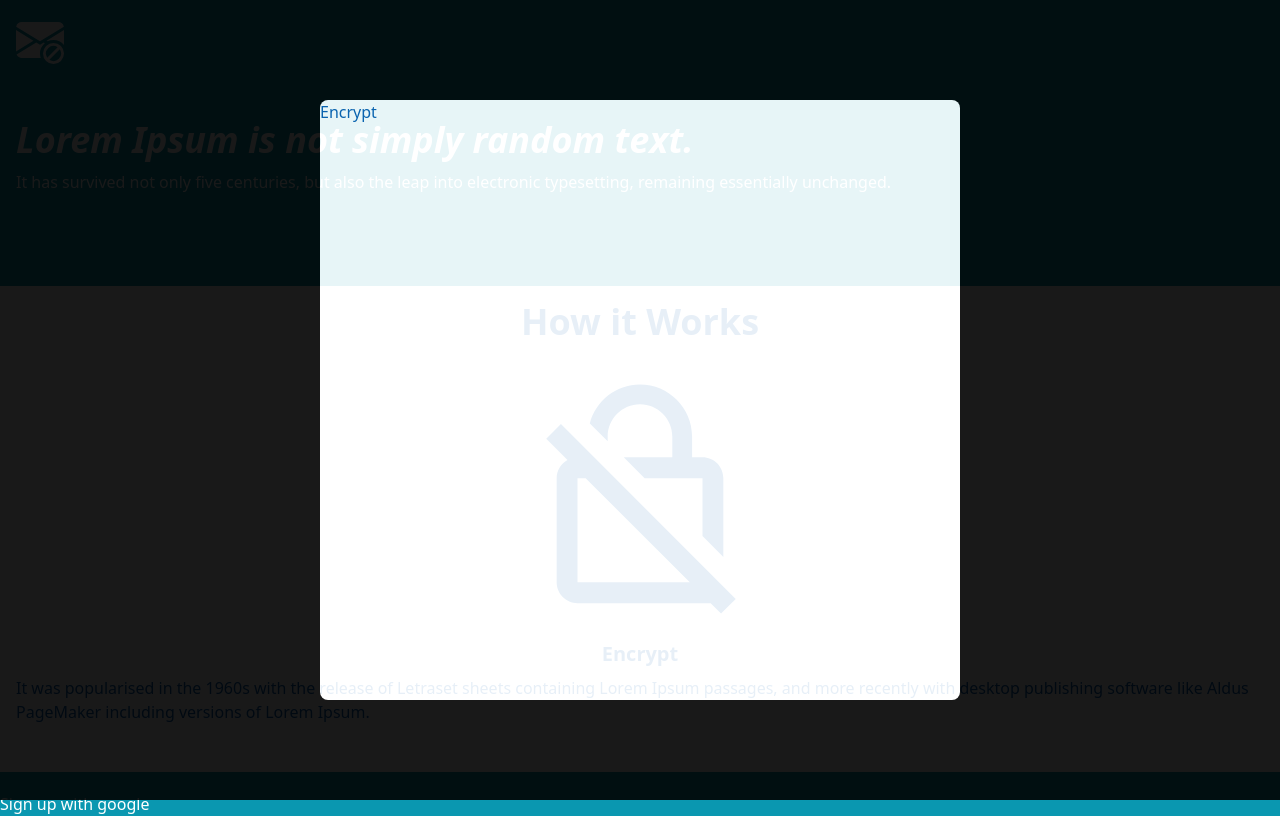
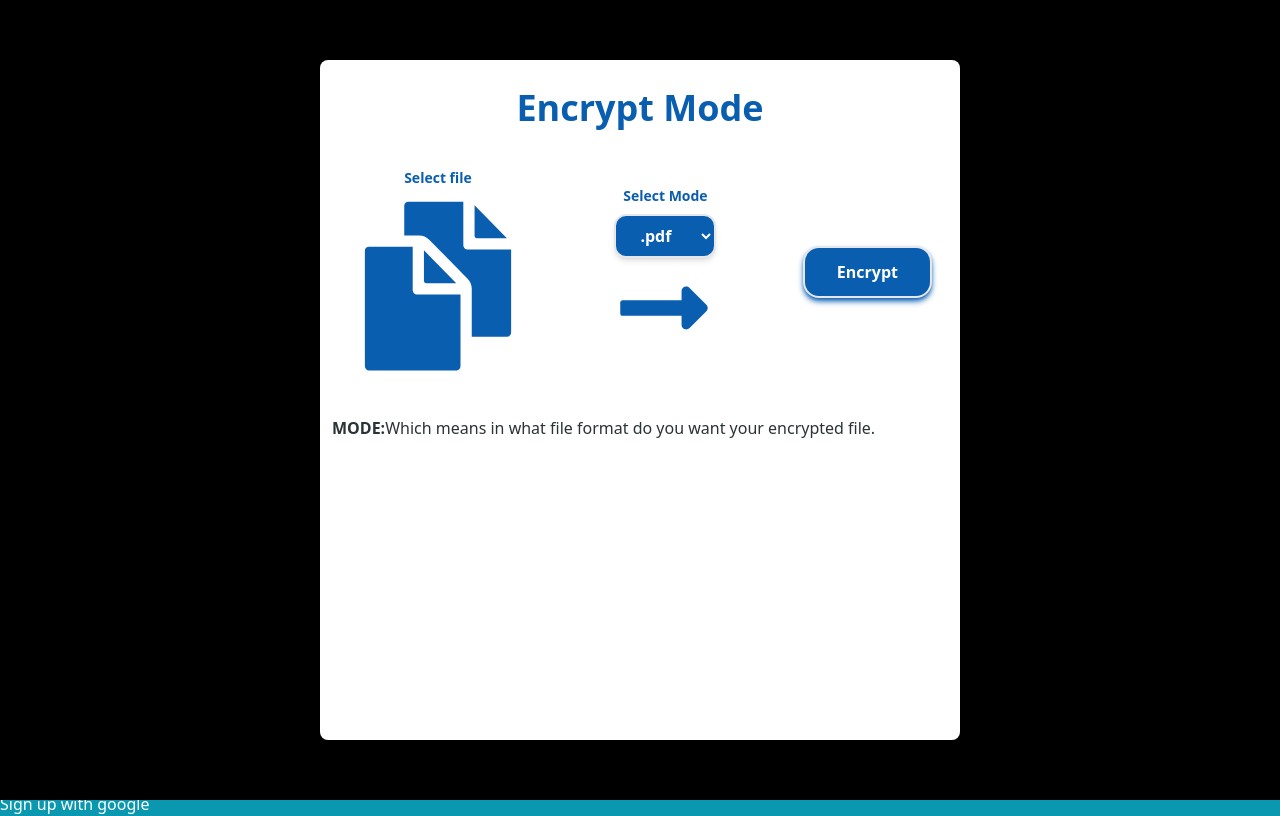
Before and after one commit to MichealKiezmen/4_in_1-frontend, a React (Vite) app: page /file-encryptor in a window 1280 px wide. Built offline with nearby package versions, Linux system fonts and the light colour scheme; no server answers.

Commit message:
Encrypt mode v1.0

```diff
--- a/src/components/File_Encryptor/encrypt_layout/Encrypt.jsx
+++ b/src/components/File_Encryptor/encrypt_layout/Encrypt.jsx
@@ -1,6 +1,109 @@
+import { useState } from "react"
+import { FaLongArrowAltRight } from "react-icons/fa"
+import { IoDocumentsSharp } from "react-icons/io5"
+import { makePostRequests, SERVER_URL } from "../../../reusables/API_requests"
+import { Link } from "react-router-dom"
+
 function Encrypt() {
+  const userID = 1
+  const [selectedFile, setSelectedFile] = useState("")
+  const [fileExtension, setFileExtension] = useState("")
+  const [fileType, setFileType] = useState("")
+  const [fileName, setFileName] = useState("")
+  const [serverData, setServerData]  = useState(null)
+
+  const handleChange = (e) => {
+    const { value } = e.target
+    setFileExtension(value)
+  }
+
+  const handleFileChange = (e) => {
+    const fileProcessed = e.target.files[0]
+    setSelectedFile(fileProcessed)
+    const file_name = fileProcessed?.name
+    setFileName(file_name)
+    const reversed_extensionType = file_name && file_name.split("").reverse().join("").split(".")[0]
+    const extensionType = reversed_extensionType && reversed_extensionType.split("").reverse().join("")
+    setFileType(extensionType)
+  }
+
+  const handleEncryption = async (e) => {
+    e.preventDefault()
+    const formData = new FormData();
+    formData.append("document", selectedFile)
+    formData.append("file_extension", fileExtension)
+
+    const token = "12345"
+
+    const response = await makePostRequests(`${SERVER_URL}/api/encrypt/${userID}/`,token, formData,true)
+    if(response?.file_url){
+      setServerData(response)
+    }
+  }
+
+
   return (
-    <div>Encrypt</div>
+    <div className="p-3">
+      <h3 className="text-4xl text-center font-bold my-4">Encrypt Mode</h3>
+
+      <form onSubmit={handleEncryption} encType="multipart/form-data">
+        <div className="flex justify-between items-center px-4 my-10">
+          <div>
+            <label htmlFor="file-type" className="cursor-pointer">
+              <p className="text-sm text-center font-bold mb-2">Select file</p>
+              <div className="relative">
+                <IoDocumentsSharp className="text-[180px]" />
+                <p className="absolute z-[2] bottom-2 left-[11%] text-white
+          font-bold text-2xl">{fileType?.toUpperCase()}</p>
+              </div>
+              <p>{fileName}</p>
+            </label>
+            <input type="file" onChange={handleFileChange} className="hidden" id="file-type" />
+          </div>
+
+          <div>
+            <div className="flex flex-col items-center">
+              <label htmlFor="file-extension" className="text-sm text-center font-bold mb-2 cursor-pointer">
+                Select Mode</label>
+              <select className="cursor-pointer py-2 px-5 text-white bg-themed_blue font-semibold
+        border-2 rounded-xl shadow-md"
+                onChange={handleChange} value={fileExtension}
+                name="file-extension" id="file-extension">
+                <option value="pdf">.pdf</option>
+                <option value="txt">.txt</option>
+                <option value="json">.json</option>
+                <option value="doc">.doc</option>
+              </select>
+            </div>
+            <FaLongArrowAltRight className="text-[100px]" />
+          </div>
+
+          <div className="flex justify-center">
+            <button className="py-3 px-8 text-white bg-themed_blue font-semibold
+        border-2 rounded-2xl shadow-md shadow-themed_blue hover:shadow-lg">
+              Encrypt
+            </button>
+          </div>
+
+        </div>
+      </form>
+
+      <div className="text-themed_black">
+      {serverData ?
+      <div>
+        <p>Your file was successfully encrypted with key:
+         <span className="font-bold text-themed_blue m-2">{serverData?.encryption_key}</span>.
+         <br />
+          Download the file <Link className="text-purple-600 underline italic" to={serverData?.file_url}>here</Link>
+        </p>
+      </div>
+      :
+      <p><b>MODE:</b>Which means in what file format do you want your encrypted file.</p>
+      }
+
+      </div>
+
+    </div>
   )
 }
 
--- a/src/layout/PopUp.jsx
+++ b/src/layout/PopUp.jsx
@@ -1,8 +1,8 @@
 function PopUp({children}) {
   return (
-    <div className="fixed top-0 left-0 flex justify-center items-center bg-black
-     opacity-90 h-full w-full">
-        <div className="relative mx-3 w-full sm:w-2/4 h-3/4 bg-white rounded-lg">
+    <div className="fixed top-0 left-0 flex justify-center items-center bg-[#000]
+      h-full w-full">
+        <div className="relative mx-3 w-full sm:w-2/4 h-[85%] bg-white rounded-lg">
         {children}
         </div>
     </div>
--- a/src/reusables/API_requests.js
+++ b/src/reusables/API_requests.js
@@ -1,4 +1,3 @@
-
 export const SERVER_URL = import.meta.env.VITE_SERVER_URL
 
 export const makeGetRequests = async (url, token) => {
@@ -19,20 +18,32 @@ export const makeGetRequests = async (url, token) => {
 }
 
 
-export const makePostRequests = async (url, token, data) => {
+export const makePostRequests = async (url, token, data, fileUpload) => {
 
-    const response = await fetch(url, {
-        method: "POST",
-        body: JSON.stringify(data),
-        headers: {
+    const headers = fileUpload ? {
+            "Authorization": `Bearer ${token}`
+        } :
+        {
             "Content-Type": "application/json",
             "Accept": "application/json",
             "Authorization": `Bearer ${token}`
         }
+   try {
+    const response = await fetch(url, {
+        method: "POST",
+        body: fileUpload ? data : JSON.stringify(data),
+        headers
     })
 
     if (response.ok) {
         return await response.json()
+    }else{
+        console.log(response)
     }
+   } catch (error) {
+    console.log("error", error)
+    throw error
+   }
+
 
 }
```
